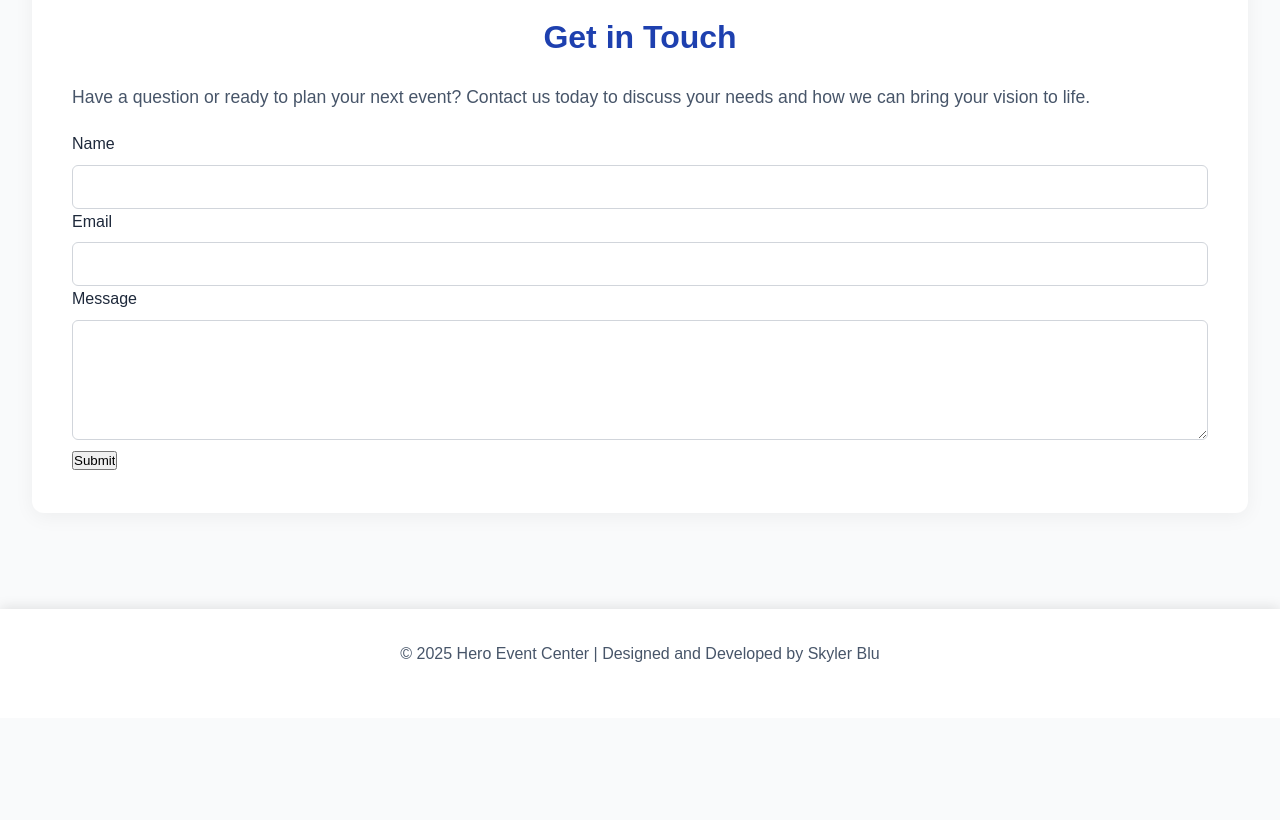
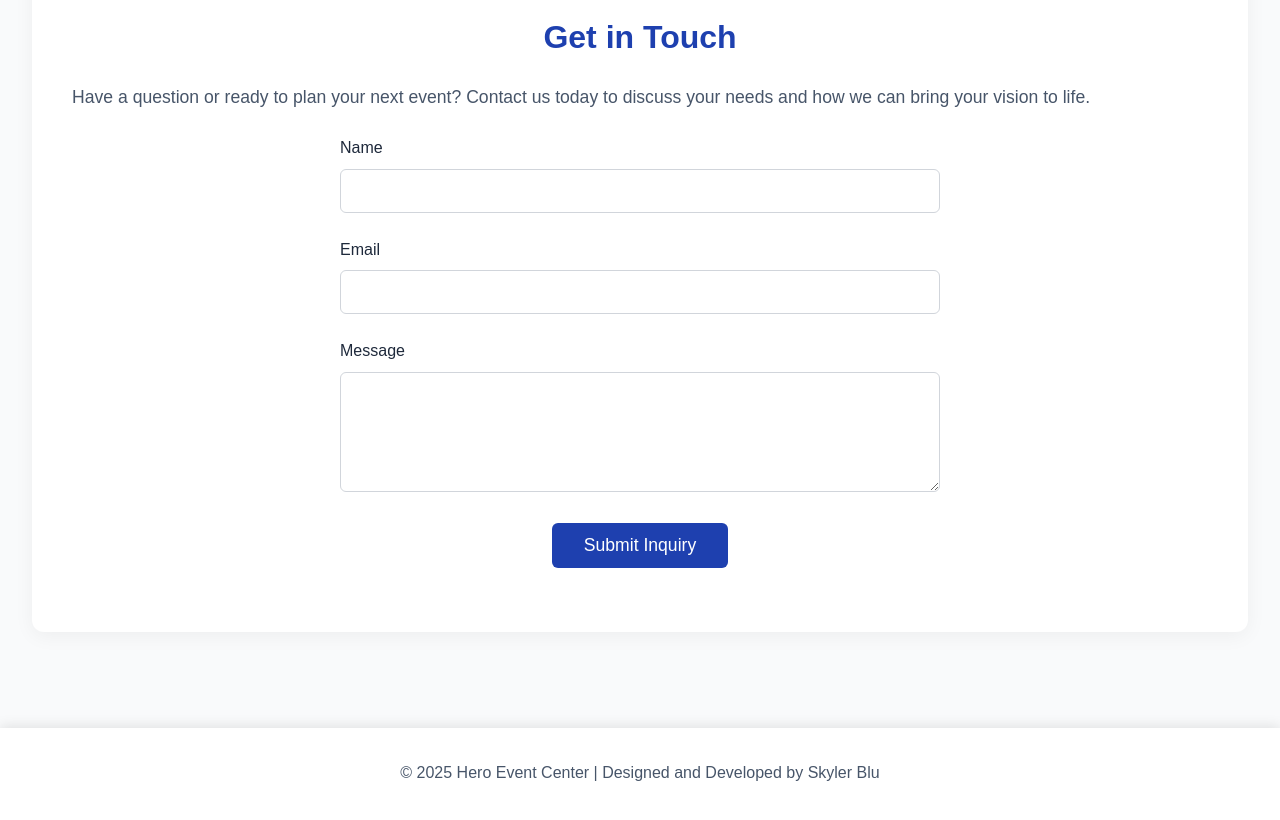
Before and after one commit to Skylerblu4444/Event-Center, a plain HTML site: page index.html in a window 1280 px wide. Shown: the part 3900-4720 px from the top of the page. Before the commit the page ends 4618 px from the top, so only its background shows below. Drawn offline with Linux system fonts and the light colour scheme.

Commit message:
Update index.html

```diff
--- a/index.html
+++ b/index.html
@@ -148,7 +148,7 @@
          <section id="contact" class="contact">
              <h2>Get in Touch</h2>
              <p>Have a question or ready to plan your next event? Contact us today to discuss your needs and how we can bring your vision to life.</p>
-            <form name="contact" netlify> <!-- Contact form with netlify method -->
+             <form action="#" method="post" class="contact-form">
                  <div class="form-group">
                      <label for="name">Name</label>
                      <input type="text" id="name" name="name" required aria-required="true">
@@ -161,8 +161,7 @@
                      <label for="message">Message</label>
                      <textarea id="message" name="message" rows="5" required aria-required="true"></textarea>
                  </div>
-                <form class="contact-form">
-                <input type="submit" value="Submit"> <!-- Submit button -->
+                 <button type="submit">Submit Inquiry</button>
              </form>
          </section>
      </main>
```
Lines whose indentation alone changed are shown as unchanged.
